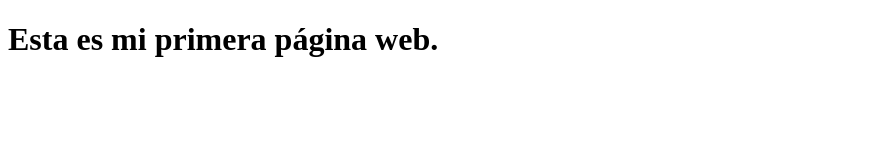
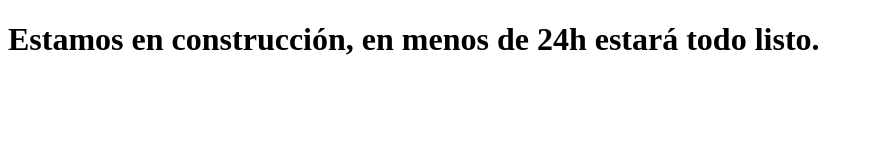
Before and after one commit to Alejandrosp99/proyectoprueba, a plain HTML site: page index.html in a window 1280 px wide. Shown: the whole page, without its empty margins (0-873 px from the left). Drawn offline with Linux system fonts and the light colour scheme.

Commit message:
La página web está en construcción.

```diff
--- a/index.html
+++ b/index.html
@@ -4,6 +4,6 @@
 		<title> BIENVENIDOS A LA WEB DE MIEMPRESA</title>
 	<head>
 	<body>
-		<h1>Esta es mi primera página web.</h1>
+		<h1>Estamos en construcción, en menos de 24h estará todo listo.</h1>
 	<body>
 <html>
```
